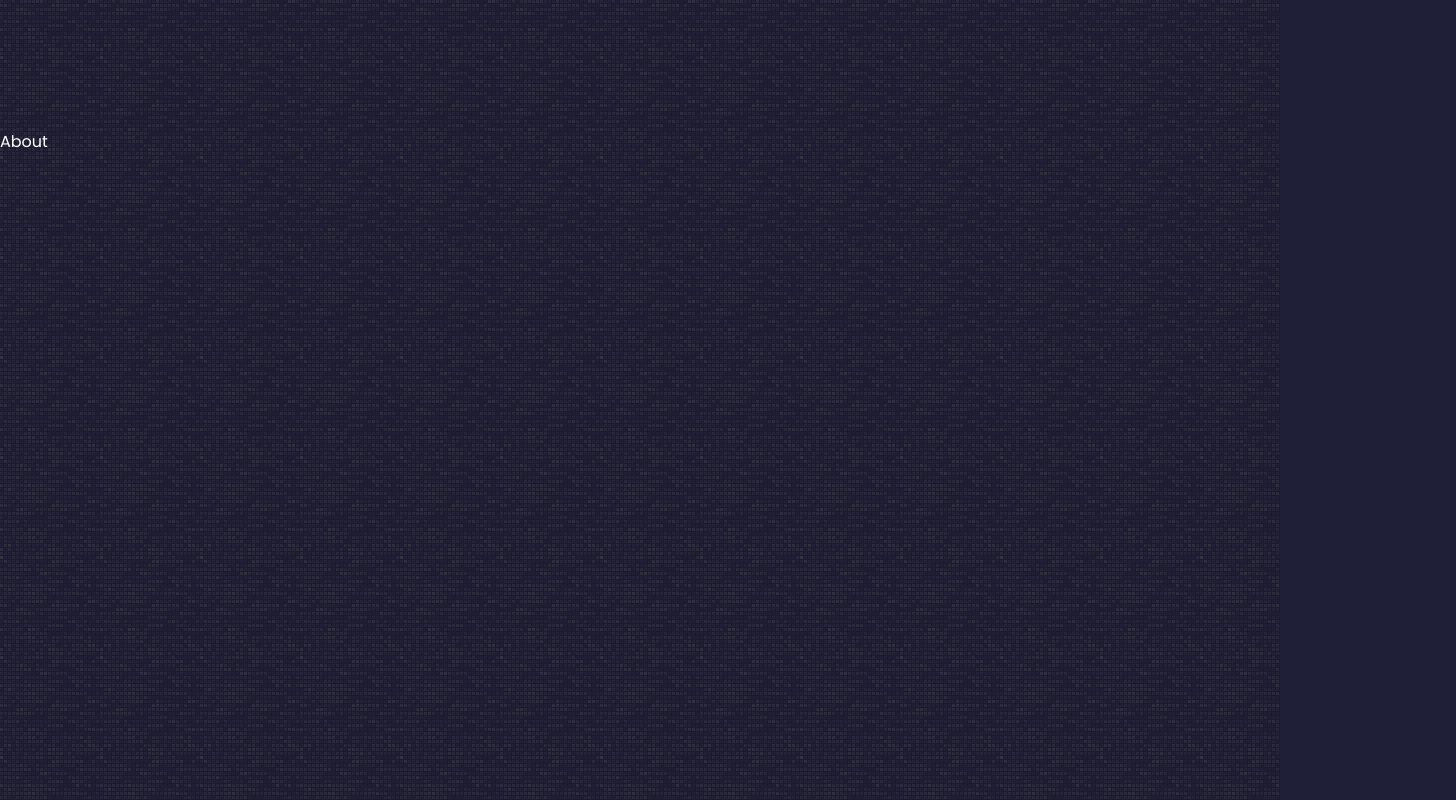
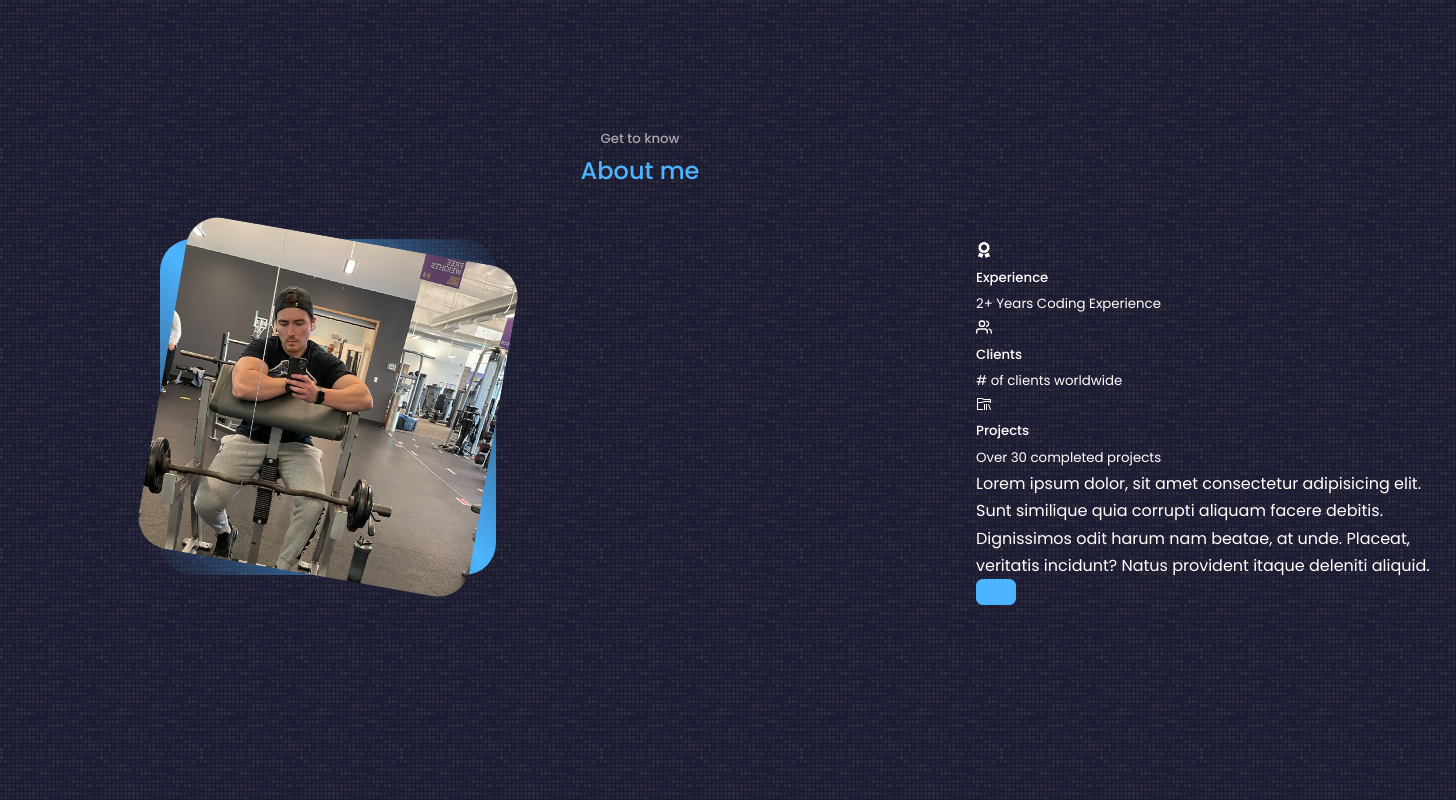
Before and after one commit to Chris-Tate94/Portfolio-website, a React (Create React App) app in the folder portfolio/: page / in a window 1280 px wide. Shown: the part 800-1600 px from the top of the page, 1456 px wide, since content can reach past the window. Built offline with nearby package versions, Linux system fonts and the light colour scheme.

Commit message:
added some more images and components

```diff
--- a/portfolio/src/components/about/About.jsx
+++ b/portfolio/src/components/about/About.jsx
@@ -1,8 +1,50 @@
 import React from 'react'
+import ME from "../../assets/gym.JPG";
+import { FaAward } from "react-icons/fa";
+import { FiUsers } from "react-icons/fi";
+import { VscFolderLibrary } from "react-icons/vsc";
 import './about.css'
+
 const About = () => {
   return (
-    <section id='about'>About</section>
+    <section id='about'>
+      <h5>Get to know</h5>
+      <h2>About me</h2>
+
+      <div className='container about__container'>
+        <div className='about__me'>
+          <div className="about__me-image">
+            <img src={ME} alt="About Image" />
+          </div>
+        </div>
+
+        <div className='about__content'>
+          <div className="about__cards">
+            <article className='about__card'>
+              <FaAward className='about__icon'/>
+              <h5>Experience</h5>
+              <small>2+ Years Coding Experience</small>
+            </article>
+
+            <article className='about__card'>
+              <FiUsers className='about__icon'/>
+              <h5>Clients</h5>
+              <small># of clients worldwide</small>
+            </article>
+
+            <article className='about__card'>
+              <VscFolderLibrary className='about__icon'/>
+              <h5>Projects</h5>
+              <small>Over 30 completed projects</small>
+            </article>
+          </div>
+
+          <p>Lorem ipsum dolor, sit amet consectetur adipisicing elit. Sunt similique quia corrupti aliquam facere debitis. Dignissimos odit harum nam beatae, at unde. Placeat, veritatis incidunt? Natus provident itaque deleniti aliquid.</p>
+
+          <a href='#contact' className='btn btn-primary'></a>
+        </div>
+      </div>
+    </section>
   )
 }
 
--- a/portfolio/src/components/about/about.css
+++ b/portfolio/src/components/about/about.css
@@ -0,0 +1,31 @@
+.about__container {
+    display: grid;
+    grid-template-columns: 35% 50%;
+    gap: 50%;
+}
+
+.about__me {
+    width: 100%;
+    aspect-ratio: 1/1;
+    border-radius: 2rem;
+    background: linear-gradient(
+        45deg,
+        transparent,
+        var(--color-primary),
+        transparent
+    );
+    display: grid;
+    place-items: center;
+}
+
+.about__me-image {
+    height: 100%;
+    border-radius: 2rem;
+    overflow: hidden;
+    transform: rotate(10deg);
+    transition: var(--transition);
+}
+
+.about__me-image:hover {
+    transform: rotate(0deg);
+}
--- a/portfolio/src/components/header/Header.jsx
+++ b/portfolio/src/components/header/Header.jsx
@@ -1,7 +1,7 @@
 import React from 'react'
 import CTA from './CTA'
 import "./header.css"
-import Picture from '../../assets/IMG_0173.JPG'
+import Picture from '../../assets/profile.JPG'
 import HeaderSocials from './HeaderSocials'
 
 const Header = () => {
```
Also changed, not shown: portfolio/src/assets/gym.JPG (added), portfolio/src/assets/profile.JPG (renamed from portfolio/src/assets/IMG_0173.JPG).
